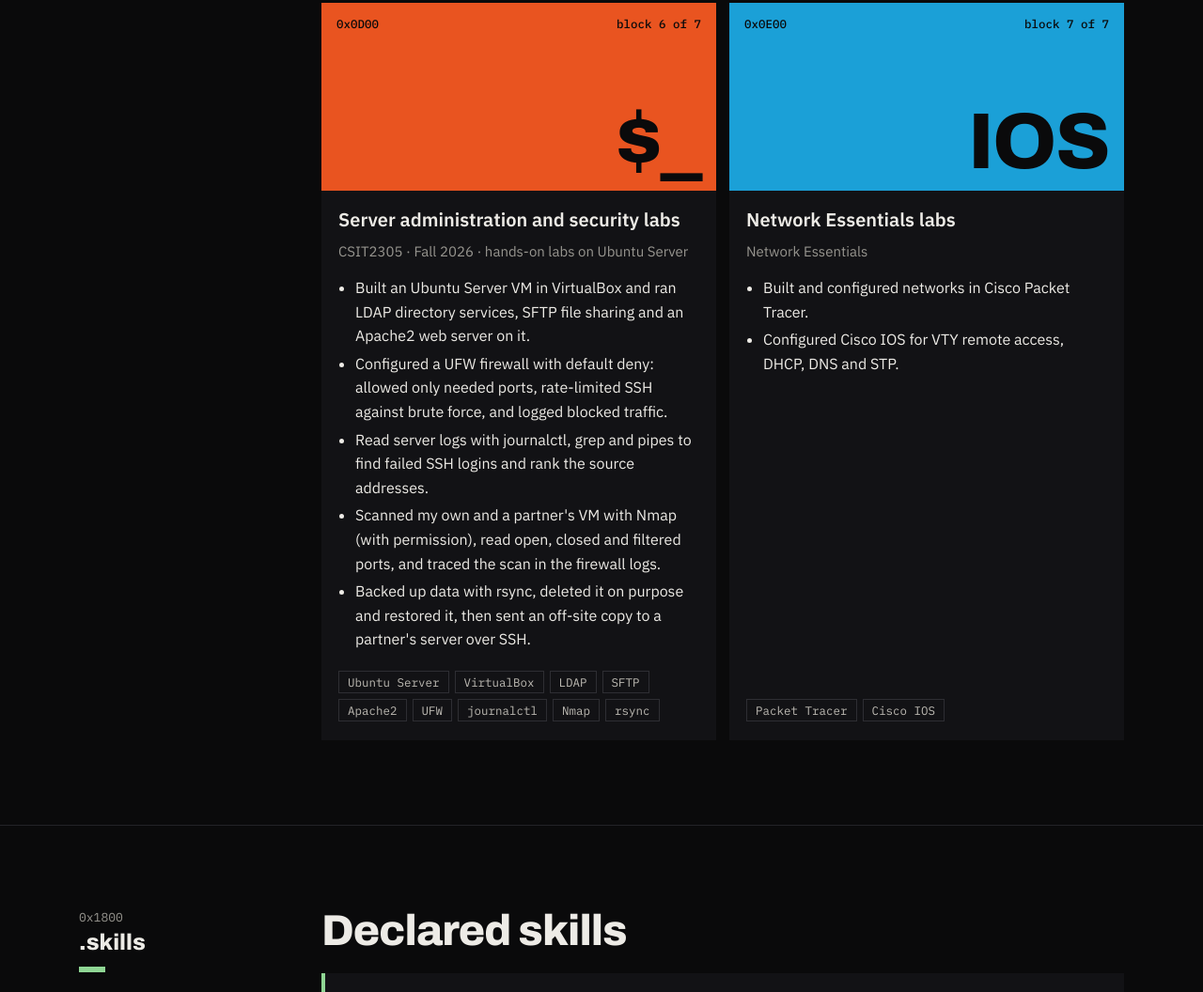
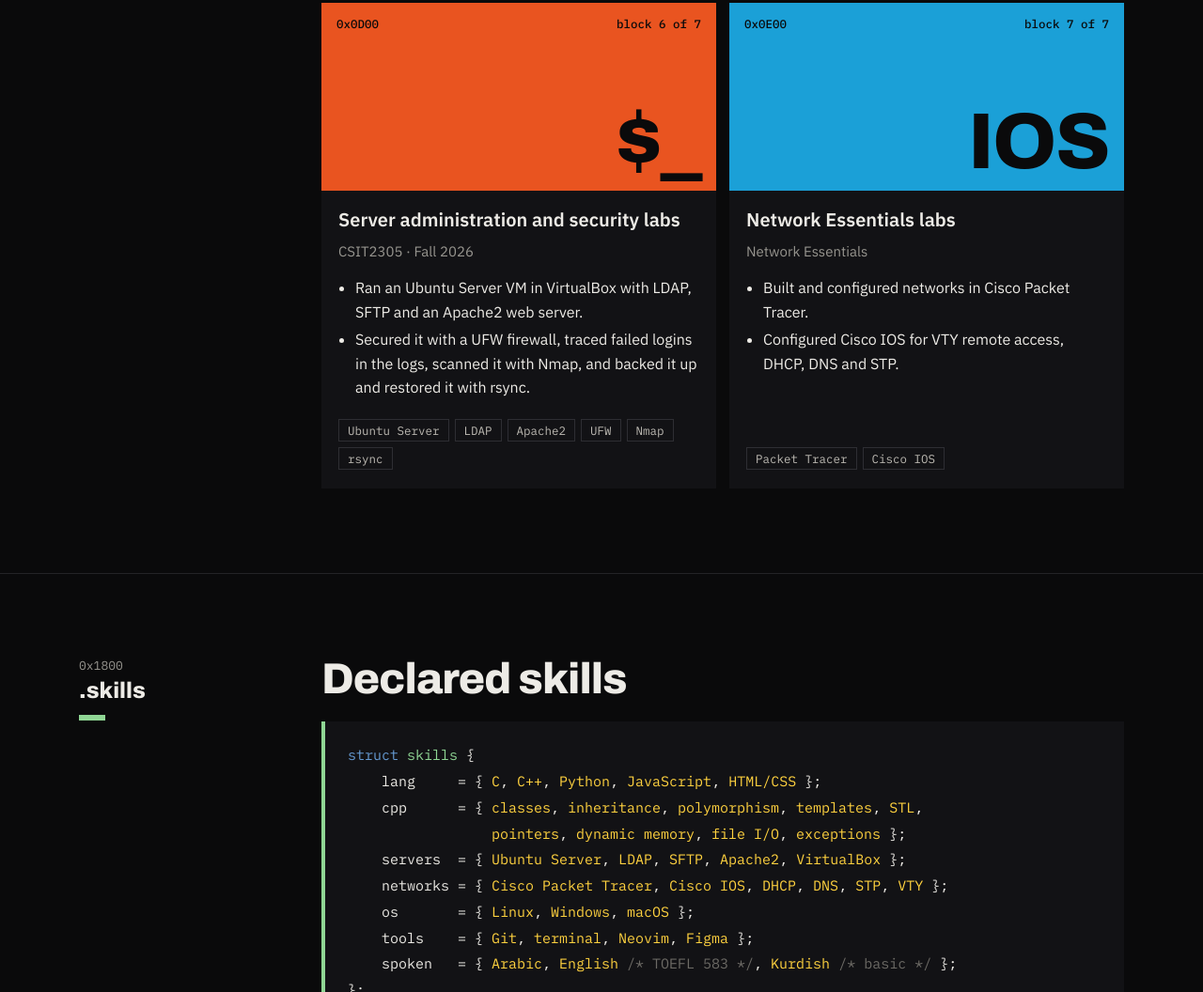
Before and after one commit to rhmanriyadh/rhmanriyadh.github.io, a plain HTML site: page index.html in a window 1280 px wide. Shown: the part 2788-3844 px from the top of the page at 94% size. Drawn offline with Linux system fonts and the light colour scheme.

Commit message:
sum up block 6 description

```diff
--- a/index.html
+++ b/index.html
@@ -328,13 +328,9 @@ footer .mono{color:var(--ink)}
      p:["Luhn validation, a substitution cipher, readability scoring, sorting analysis and Tideman voting.","Rewrote CS50 library code in standard C with pointers, structs and dynamic memory."], tags:["C","Algorithms","Memory"]},
     {c:"var(--bone)", g:"Φ", t:"Stoicism in modern education", m:"Research paper · Academic Writing",
      p:["Wrote a research paper linking Stoic philosophy to cognitive behavioural therapy.","Presented the findings to the class."], tags:["Research","Writing","Presentation"]},
-    {big:1, c:"var(--orange)", g:"$_", t:"Server administration and security labs", m:"CSIT2305 · Fall 2026 · hands-on labs on Ubuntu Server",
-     p:["Built an Ubuntu Server VM in VirtualBox and ran LDAP directory services, SFTP file sharing and an Apache2 web server on it.",
-        "Configured a UFW firewall with default deny: allowed only needed ports, rate-limited SSH against brute force, and logged blocked traffic.",
-        "Read server logs with journalctl, grep and pipes to find failed SSH logins and rank the source addresses.",
-        "Scanned my own and a partner's VM with Nmap (with permission), read open, closed and filtered ports, and traced the scan in the firewall logs.",
-        "Backed up data with rsync, deleted it on purpose and restored it, then sent an off-site copy to a partner's server over SSH."],
-     tags:["Ubuntu Server","VirtualBox","LDAP","SFTP","Apache2","UFW","journalctl","Nmap","rsync"]},
+    {big:1, c:"var(--orange)", g:"$_", t:"Server administration and security labs", m:"CSIT2305 · Fall 2026",
+     p:["Ran an Ubuntu Server VM in VirtualBox with LDAP, SFTP and an Apache2 web server.",
+        "Secured it with a UFW firewall, traced failed logins in the logs, scanned it with Nmap, and backed it up and restored it with rsync."], tags:["Ubuntu Server","LDAP","Apache2","UFW","Nmap","rsync"]},
     {big:1, c:"var(--cyan)", g:"IOS", t:"Network Essentials labs", m:"Network Essentials",
      p:["Built and configured networks in Cisco Packet Tracer.","Configured Cisco IOS for VTY remote access, DHCP, DNS and STP."], tags:["Packet Tracer","Cisco IOS"]}
   ];
```
